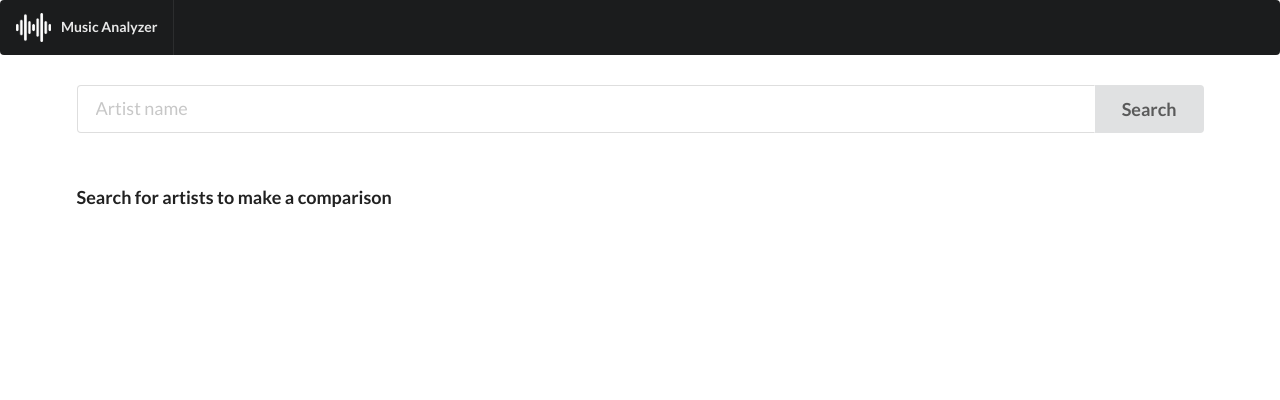
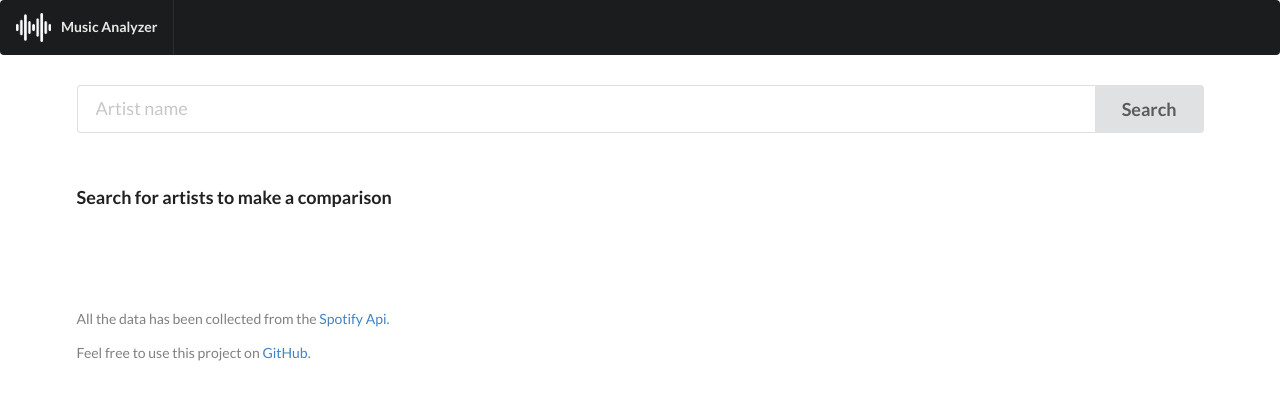
Before and after one commit to stavelmashally/music-analyzer, a React (Create React App) app in the folder client/: page / in a window 1280 px wide. Shown: the top 400 px of the page. Built offline with nearby package versions, Linux system fonts and the light colour scheme.

Commit message:
App info section

```diff
--- a/client/src/components/App.js
+++ b/client/src/components/App.js
@@ -5,6 +5,7 @@ import SearchBar from './SearchBar';
 import ArtistList from './artists/ArtistList';
 import Selections from './Selections';
 import ArtistChart from './charts/ArtistChart';
+import AppInfo from './AppInfo';
 
 import { ArtistProvider } from '../contexts/ArtistContext';
 import { SelectionsProvider } from '../contexts/SelectionsContext';
@@ -12,7 +13,7 @@ import { LoaderProvider } from '../contexts/LoaderContext';
 
 const App = () => {
   return (
-    <div>
+    <>
       <Header />
       <div className="ui container">
         <ArtistProvider>
@@ -25,8 +26,9 @@ const App = () => {
             </SelectionsProvider>
           </LoaderProvider>
         </ArtistProvider>
+        <AppInfo/>
       </div>
-    </div>
+    </>
   );
 };
 
--- /dev/null
+++ b/client/src/components/AppInfo.js
@@ -0,0 +1,18 @@
+import React from 'react'
+
+const AppInfo = () => {
+  return (
+    <div style={{ marginTop: '100px', color: 'GrayText' }}>
+      <p>
+        All the data has been collected from the
+        <a href="https://developer.spotify.com/"> Spotify Api.</a>
+      </p>
+      <p>
+        Feel free to use this project on
+        <a href="https://developer.spotify.com/"> GitHub.</a>
+      </p>
+    </div>
+  );
+}
+
+export default AppInfo
```
